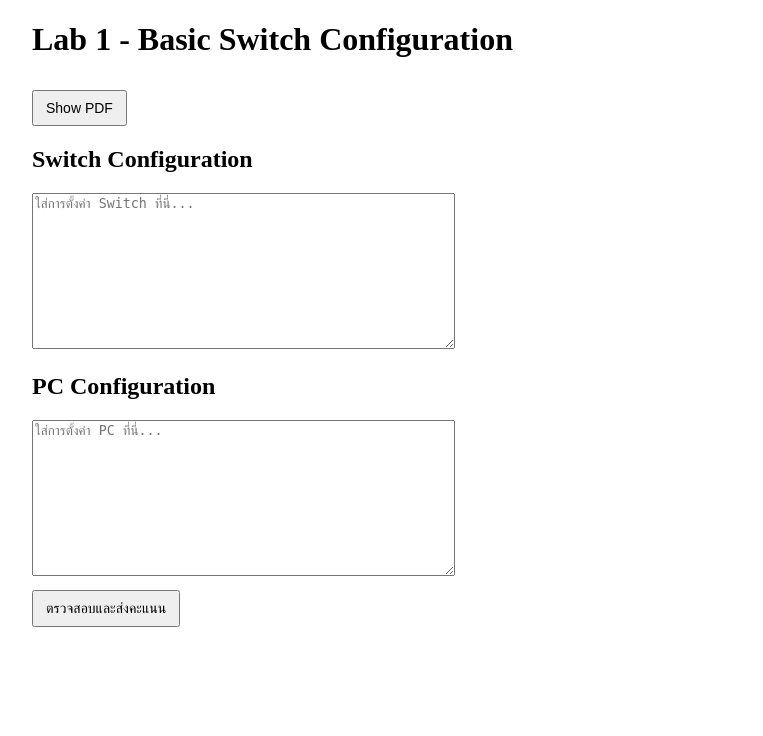
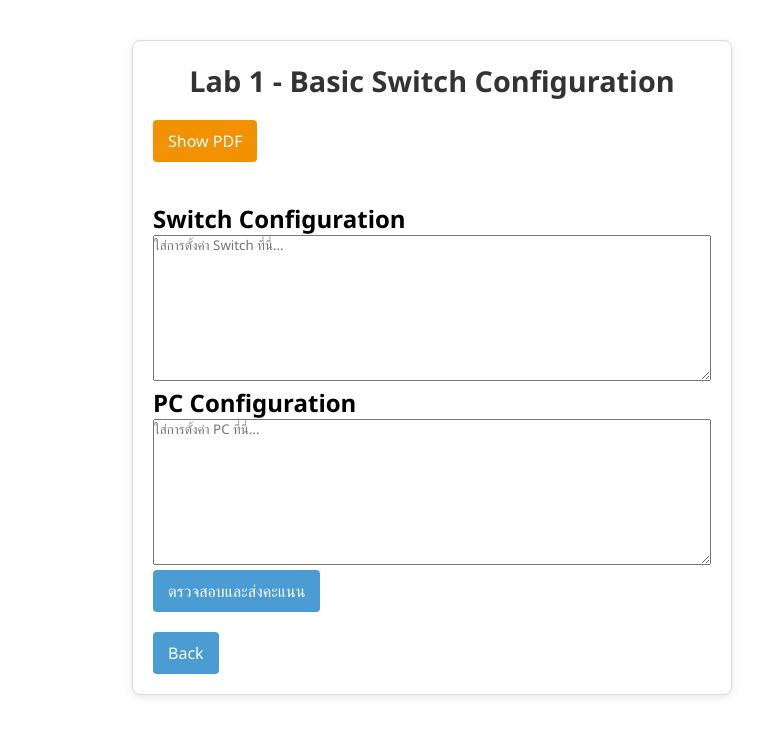
Before and after one commit to suphachaiinet/Project_END_Yok, a Flask app: page /lab1 in a window 1280 px wide. Shown: the top 736 px of the page, without its empty margins (208-971 px from the left). Run offline with Flask 2, Linux system fonts and the light colour scheme; some libraries are stand-ins or nearby versions.

Commit message:
Add new Lab 2 template and enhance dashboards with additional features

```diff
--- a/app.py
+++ b/app.py
@@ -6,21 +6,24 @@ from itsdangerous import URLSafeTimedSerializer
 from flask_session import Session
 import logging
 from bson import ObjectId
-from lab import lab_bp  # นำเข้า lab_bp จาก lab.py
+
+# นำเข้า Blueprint ของ Lab 1 และ Lab 2
+from lab import lab_bp
+from lab2 import lab2_bp
 
 app = Flask(__name__)
 
 # ตั้งค่า URI ของ MongoDB
-app.config['MONGO_URI'] = 'mongodb://localhost:27017/yourdatabase'  # ปรับตาม MongoDB URI ของคุณ
-app.secret_key = 'your_secret_key'  # กำหนด secret_key ที่เป็นความลับ
+app.config['MONGO_URI'] = 'mongodb://localhost:27017/yourdatabase'
+app.secret_key = 'your_secret_key'
 
-# ตั้งค่าการส่งอีเมล
+# ตั้งค่าอีเมล (ถ้าจำเป็น)
 app.config['MAIL_SERVER'] = 'smtp.gmail.com'
 app.config['MAIL_PORT'] = 587
 app.config['MAIL_USE_TLS'] = True
-app.config['MAIL_USERNAME'] = 's6506022410031@email.kmutnb.ac.th'  # ใช้อีเมลของคุณ
-app.config['MAIL_PASSWORD'] = 'y053645033'  # ใช้รหัสแอปที่ได้
-app.config['MAIL_DEFAULT_SENDER'] = 's6506022410031@email.kmutnb.ac.th'  # ตั้งค่า default sender
+app.config['MAIL_USERNAME'] = 'your_email@gmail.com'
+app.config['MAIL_PASSWORD'] = 'your_email_app_password'
+app.config['MAIL_DEFAULT_SENDER'] = 'your_email@gmail.com'
 mail = Mail(app)
 
 # ใช้ Flask-Session เพื่อจัดการเซสชัน
@@ -30,21 +33,20 @@ Session(app)
 mongo = PyMongo(app)
 bcrypt = Bcrypt(app)
 
-# ตั้งค่าการบันทึกล็อกทั้งในไฟล์และแสดงใน terminal
+# ตั้งค่าการบันทึกล็อก
 logging.basicConfig(
     level=logging.INFO,
     handlers=[
-        logging.StreamHandler(),  # สำหรับแสดงใน terminal
-        logging.FileHandler('login_activity.log')  # สำหรับบันทึกในไฟล์
+        logging.StreamHandler(),
+        logging.FileHandler('login_activity.log')
     ]
 )
 
-# สร้าง URL สำหรับการยืนยัน
+# สร้าง Token สำหรับยืนยันอีเมล (ถ้าคุณมีระบบยืนยันอีเมล)
 def generate_confirmation_token(email):
     serializer = URLSafeTimedSerializer(app.secret_key)
     return serializer.dumps(email, salt='email-confirm')
 
-# ส่งอีเมลยืนยัน
 def send_confirmation_email(user_email, token):
     confirm_url = url_for('confirm_email', token=token, _external=True)
     msg = Message('Please confirm your email', recipients=[user_email])
@@ -75,7 +77,7 @@ def register():
             flash('ชื่อผู้ใช้งานนี้ถูกใช้ไปแล้ว!', 'danger')
             return redirect(url_for('register'))
 
-        # สร้าง token และส่งอีเมลยืนยัน
+        # สร้าง token และส่งอีเมลยืนยัน (ถ้าต้องการระบบยืนยันอีเมล)
         token = generate_confirmation_token(email)
         try:
             send_confirmation_email(email, token)
@@ -84,7 +86,7 @@ def register():
             flash(f'ไม่สามารถส่งอีเมลได้: {str(e)}', 'danger')
             return redirect(url_for('register'))
 
-        # เพิ่มข้อมูลผู้ใช้เฉพาะหลังจากยืนยันอีเมล
+        # เก็บข้อมูลผู้ใช้ไว้ใน session ชั่วคราว
         session['pending_user'] = {
             "username": username,
             "first_name": first_name,
@@ -113,19 +115,21 @@ def login():
             flash('รหัสผ่านไม่ถูกต้อง!', 'danger')
             return redirect(url_for('login'))
 
-        if not user['is_verified']:
+        # ถ้าคุณมีระบบยืนยันอีเมล
+        if not user.get('is_verified'):
             flash('กรุณายืนยันอีเมลของคุณก่อนเข้าสู่ระบบ', 'danger')
             return redirect(url_for('login'))
 
-        # ตรวจสอบบทบาทและการย้ายข้อมูล
         role = user.get('role', 'user')
+
+        # ตรวจสอบว่ามีข้อมูลใน teachers/students หรือไม่
         if role == 'teacher':
-            teacher_data = mongo.db.teachers.find_one({"user_id": str(user['_id'])})
+            teacher_data = mongo.db.teachers.find_one({"username": user['username']})
             if not teacher_data:
                 flash('ข้อมูลของคุณยังไม่ได้ถูกย้ายเข้าสู่ระบบสำหรับครู', 'danger')
                 return redirect(url_for('login'))
         elif role == 'student':
-            student_data = mongo.db.students.find_one({"user_id": str(user['_id'])})
+            student_data = mongo.db.students.find_one({"username": user['username']})
             if not student_data:
                 flash('ข้อมูลของคุณยังไม่ได้ถูกย้ายเข้าสู่ระบบสำหรับนักเรียน', 'danger')
                 return redirect(url_for('login'))
@@ -154,9 +158,13 @@ def dashboard():
 
     role = session.get('role', 'user')
     if role == 'teacher':
-        return render_template('teacher_dashboard.html', first_name=user['first_name'], last_name=user['last_name'])
+        return render_template('teacher_dashboard.html',
+                               first_name=user['first_name'],
+                               last_name=user['last_name'])
     elif role == 'student':
-        return render_template('student_dashboard.html', first_name=user['first_name'], last_name=user['last_name'])
+        return render_template('student_dashboard.html',
+                               first_name=user['first_name'],
+                               last_name=user['last_name'])
     else:
         flash('Invalid role detected.', 'danger')
         return redirect(url_for('login'))
@@ -164,38 +172,36 @@ def dashboard():
 @app.route('/confirm/<token>')
 def confirm_email(token):
     try:
-        # ยืนยัน Token และดึงอีเมล
         serializer = URLSafeTimedSerializer(app.secret_key)
-        email = serializer.loads(token, salt='email-confirm', max_age=3600)  # หมดอายุภายใน 1 ชั่วโมง
+        email = serializer.loads(token, salt='email-confirm', max_age=3600)
     except:
         flash('ลิงก์ยืนยันหมดอายุหรือไม่ถูกต้อง', 'danger')
         return redirect(url_for('login'))
 
-    # ค้นหาผู้ใช้ใน session ที่ยังไม่ยืนยัน
     pending_user = session.get('pending_user')
     if pending_user and pending_user.get('email') == email:
         # เพิ่มข้อมูลลงในฐานข้อมูล
         pending_user['is_verified'] = True
         mongo.db.users_all.insert_one(pending_user)
 
-        # ย้ายข้อมูลไปยัง collection ตาม role
+        # ย้ายข้อมูลตาม role (ใช้ username แทน user_id)
         role = pending_user['role']
         if role == 'teacher':
             mongo.db.teachers.insert_one({
-                "user_id": str(pending_user['_id']),
+                "username": pending_user['username'],
                 "first_name": pending_user['first_name'],
                 "last_name": pending_user['last_name'],
                 "email": pending_user['email']
             })
         elif role == 'student':
             mongo.db.students.insert_one({
-                "user_id": str(pending_user['_id']),
+                "username": pending_user['username'],
                 "first_name": pending_user['first_name'],
                 "last_name": pending_user['last_name'],
                 "email": pending_user['email']
             })
 
-        session.pop('pending_user', None)  # ลบข้อมูลผู้ใช้ที่รอการยืนยัน
+        session.pop('pending_user', None)
         flash('อีเมลของคุณได้รับการยืนยันแล้วและข้อมูลถูกเพิ่มในระบบเรียบร้อย', 'success')
         return redirect(url_for('login'))
     else:
@@ -204,12 +210,13 @@ def confirm_email(token):
 
 @app.route('/logout')
 def logout():
-    session.clear()  # ลบข้อมูลใน session
+    session.clear()
     flash('You have been logged out.', 'success')
     return redirect(url_for('login'))
 
-# ลงทะเบียน Blueprint สำหรับ lab
+# ลงทะเบียน Blueprint สำหรับ lab1 และ lab2
 app.register_blueprint(lab_bp)
+app.register_blueprint(lab2_bp)
 
 if __name__ == '__main__':
     app.run(debug=True)
--- a/static/styles.css
+++ b/static/styles.css
@@ -1,101 +1,218 @@
-
-/* styles.css */
-body {
-    font-family: 'Segoe UI', Tahoma, Geneva, Verdana, sans-serif;
+/* รีเซ็ตค่าเบื้องต้น */
+* {
     margin: 0;
     padding: 0;
-    background-color: #f0f8ff;
-    color: #333;
-    display: flex;
-    justify-content: center;
-    align-items: center;
-    min-height: 100vh;
+    box-sizing: border-box;
+    font-family: 'Segoe UI', Tahoma, Geneva, Verdana, sans-serif;
 }
 
+/* Container พื้นฐาน */
 .container {
-    width: 100%;
-    max-width: 400px;
+    max-width: 600px;
+    margin: 40px auto;
+    padding: 20px;
+    border: 1px solid #ddd;
+    border-radius: 8px;
     background-color: #fff;
-    padding: 20px;
-    box-shadow: 0 4px 8px rgba(0, 0, 0, 0.1);
-    border-radius: 10px;
-    text-align: center;
+    box-shadow: 0 2px 10px rgba(0, 0, 0, 0.1);
 }
 
-h1, h2 {
-    color: #4CAF50;
+/* ชื่อหัวข้อ (title) */
+.title {
     margin-bottom: 20px;
-    font-size: 24px;
+    font-size: 1.8rem;
+    text-align: center;
+    color: #333;
 }
 
-form {
+/* ฟอร์ม */
+.form {
     display: flex;
     flex-direction: column;
     gap: 15px;
 }
 
-input[type="text"], input[type="password"] ,input[type="email"]  {
-    width: 95%;
+/* อินพุต */
+.input {
     padding: 10px;
-    border: 1px solid #ddd;
-    border-radius: 5px;
-    font-size: 16px;
+    border: 1px solid #ccc;
+    border-radius: 4px;
 }
 
-button {
-    background-color: #4CAF50;
-    color: white;
-    padding: 10px 20px;
+/* ปุ่ม */
+.button {
+    background-color: #4B9CD3;
+    color: #fff;
     border: none;
-    border-radius: 5px;
-    font-size: 16px;
+    border-radius: 4px;
+    padding: 10px 15px;
     cursor: pointer;
-    transition: background-color 0.3s ease;
+    font-size: 1rem;
+    transition: background-color 0.3s;
+    text-decoration: none; /* กรณีเป็น <a> */
+    text-align: center;    /* กรณีเป็น <a> */
 }
 
-button:hover {
-    background-color: #45a049;
+.button:hover {
+    background-color: #357ca2;
 }
 
-a {
-    color: #4CAF50;
+/* ลิงก์ */
+.link {
+    color: #4B9CD3;
     text-decoration: none;
-    font-weight: bold;
-    font-size: 14px;
 }
 
-a:hover {
-    color: #2c6e2f;
+.link:hover {
+    text-decoration: underline;
 }
 
-footer {
-    margin-top: 20px;
-    font-size: 12px;
-    color: #777;
+/* ข้อความหมายเหตุหรือ helper text */
+.note {
+    margin-top: 10px;
+    text-align: center;
+    color: #555;
+    font-size: 0.9rem;
 }
 
-/* Specific adjustments for dashboard pages */
-.dashboard {
-    text-align: left;
-    background-color: #fff;
-    padding: 20px;
-    border-radius: 10px;
-    box-shadow: 0 4px 8px rgba(0, 0, 0, 0.1);
-    max-width: 600px;
-    margin: 0 auto;
+/* สำหรับ lab1 */
+.pdf-container {
+    display: none;
+    margin: 20px 0;
 }
 
-.dashboard h1 {
-    color: #4CAF50;
-    font-size: 28px;
+.result-container {
+    margin-top: 20px;
+    padding: 15px;
+    border: 1px solid #ccc;
+    background-color: #fafafa;
+}
+
+/* ปุ่ม Toggle PDF */
+.toggle-btn {
+    background-color: #f39200;
     margin-bottom: 20px;
 }
+.toggle-btn:hover {
+    background-color: #c97b00;
+}
 
-.dashboard a {
-    display: inline-block;
+/* ฟอร์ม Lab1 */
+.form-container {
     margin-top: 20px;
-    color: #4CAF50;
 }
-.dashboard a:hover {
-    color: #2c6e2f;
+
+/* ปุ่ม Logout (ถ้าอยากได้สีแดง) */
+.logout-btn {
+    background-color: #e74c3c;
 }
+.logout-btn:hover {
+    background-color: #c0392b;
+}
+/* รีเซ็ตค่าเบื้องต้น */
+* {
+    margin: 0;
+    padding: 0;
+    box-sizing: border-box;
+    font-family: 'Segoe UI', Tahoma, Geneva, Verdana, sans-serif;
+}
+
+/* Container */
+.container {
+    max-width: 600px;
+    margin: 40px auto;
+    padding: 20px;
+    border: 1px solid #ddd;
+    border-radius: 8px;
+    background-color: #fff;
+    box-shadow: 0 2px 10px rgba(0, 0, 0, 0.1);
+}
+
+/* ชื่อหัวข้อ */
+.title {
+    margin-bottom: 20px;
+    font-size: 1.8rem;
+    text-align: center;
+    color: #333;
+}
+
+/* ฟอร์ม */
+.form {
+    display: flex;
+    flex-direction: column;
+    gap: 15px;
+}
+
+.input {
+    padding: 10px;
+    border: 1px solid #ccc;
+    border-radius: 4px;
+}
+
+.button {
+    background-color: #4B9CD3;
+    color: #fff;
+    border: none;
+    border-radius: 4px;
+    padding: 10px 15px;
+    cursor: pointer;
+    font-size: 1rem;
+    transition: background-color 0.3s;
+    text-decoration: none;
+    text-align: center;
+}
+
+.button:hover {
+    background-color: #357ca2;
+}
+
+.link {
+    color: #4B9CD3;
+    text-decoration: none;
+}
+
+.link:hover {
+    text-decoration: underline;
+}
+
+.note {
+    margin-top: 10px;
+    text-align: center;
+    color: #555;
+    font-size: 0.9rem;
+}
+
+/* Lab PDF */
+.pdf-container {
+    display: none;
+    margin: 20px 0;
+}
+
+.result-container {
+    margin-top: 20px;
+    padding: 15px;
+    border: 1px solid #ccc;
+    background-color: #fafafa;
+}
+
+/* ปุ่มสำหรับ PDF */
+.toggle-btn {
+    background-color: #f39200;
+    margin-bottom: 20px;
+}
+.toggle-btn:hover {
+    background-color: #c97b00;
+}
+
+/* ฟอร์ม Lab Container */
+.form-container {
+    margin-top: 20px;
+}
+
+/* ปุ่ม Logout */
+.logout-btn {
+    background-color: #e74c3c;
+}
+.logout-btn:hover {
+    background-color: #c0392b;
+}
--- a/templates/lab1.html
+++ b/templates/lab1.html
@@ -4,59 +4,34 @@
     <meta charset="UTF-8">
     <meta name="viewport" content="width=device-width, initial-scale=1.0">
     <title>Lab 1 - Basic Switch Configuration</title>
-    <style>
-        .pdf-container {
-            display: none; /* ซ่อน PDF เป็นค่าเริ่มต้น */
-            margin-top: 20px;
-        }
-        .form-container {
-            margin-top: 20px;
-        }
-        .result-container {
-            margin-top: 20px;
-            padding: 10px;
-            border: 1px solid #ccc;
-            background-color: #f9f9f9;
-        }
-        button {
-            margin-top: 10px;
-            padding: 8px 12px;
-            font-size: 14px;
-        }
-        .container {
-            max-width: 800px;
-            margin: 0 auto;
-        }
-    </style>
+    <link rel="stylesheet" href="/static/styles.css">
 </head>
 <body>
     <div class="container">
-        <h1>Lab 1 - Basic Switch Configuration</h1>
+        <h1 class="title">Lab 1 - Basic Switch Configuration</h1>
 
         <!-- ปุ่มสำหรับแสดง/ซ่อน PDF -->
-        <button id="toggleButton">Show PDF</button>
+        <button id="toggleButton" class="button toggle-btn">Show PDF</button>
 
         <!-- พื้นที่แสดง PDF -->
         <div id="pdfContainer" class="pdf-container">
-            <!--
-                ตรงนี้จะเป็น PDF ชื่อ lab1.pdf ที่อยู่ในโฟลเดอร์ static/pdfs
-                เช่น static/pdfs/lab1.pdf
-            -->
             <embed src="{{ url_for('static', filename='pdfs/lab1.pdf') }}"
-                   width="800" height="600" type="application/pdf">
+                   width="100%" height="600" type="application/pdf">
         </div>
 
         <!-- ฟอร์มสำหรับการตรวจสอบ Configuration -->
-        <form action="{{ url_for('lab.check_config_lab1') }}" method="POST">
+        <form action="{{ url_for('lab.check_config_lab1') }}" method="POST" class="form-container">
             <h2>Switch Configuration</h2>
-            <textarea name="config_switch" rows="10" cols="50"
-                      placeholder="ใส่การตั้งค่า Switch ที่นี่..." required></textarea><br>
+            <textarea name="config_switch" rows="8" cols="50"
+                      placeholder="ใส่การตั้งค่า Switch ที่นี่..." required
+                      style="width: 100%;"></textarea><br>
 
             <h2>PC Configuration</h2>
-            <textarea name="config_pc" rows="10" cols="50"
-                      placeholder="ใส่การตั้งค่า PC ที่นี่..." required></textarea><br>
+            <textarea name="config_pc" rows="8" cols="50"
+                      placeholder="ใส่การตั้งค่า PC ที่นี่..." required
+                      style="width: 100%;"></textarea><br>
 
-            <button type="submit">ตรวจสอบและส่งคะแนน</button>
+            <button type="submit" class="button">ตรวจสอบและส่งคะแนน</button>
         </form>
 
         <!-- พื้นที่แสดงผลลัพธ์ -->
@@ -66,6 +41,12 @@
             <p>{{ result|safe }}</p>
         </div>
         {% endif %}
+
+        <!-- ปุ่ม Back -->
+        <!-- ปรับ url_for(...) ให้ไปยังหน้า Dashboard หรือหน้าอื่นที่ต้องการ -->
+        <a href="{{ url_for('dashboard') }}" class="button" style="margin-top: 20px; display: inline-block;">
+            Back
+        </a>
     </div>
 
     <script>
@@ -74,12 +55,10 @@
         const pdfContainer = document.getElementById('pdfContainer');
 
         toggleButton.addEventListener('click', () => {
-            // ถ้าถูกซ่อนอยู่ (display: none) => แสดง
-            if (pdfContainer.style.display === 'none') {
+            if (pdfContainer.style.display === 'none' || pdfContainer.style.display === '') {
                 pdfContainer.style.display = 'block';
                 toggleButton.textContent = 'Hide PDF';
             } else {
-                // ถ้าแสดงอยู่ => ซ่อน
                 pdfContainer.style.display = 'none';
                 toggleButton.textContent = 'Show PDF';
             }
```
Also changed, not shown: lab2.py (added, +92 -0 lines), templates/lab2.html (added, +67 -0 lines), templates/login.html (+6 -3 lines), templates/register.html (+18 -10 lines), templates/student_dashboard.html (+10 -7 lines), templates/teacher_dashboard.html (+8 -1 lines), 2 other files.
